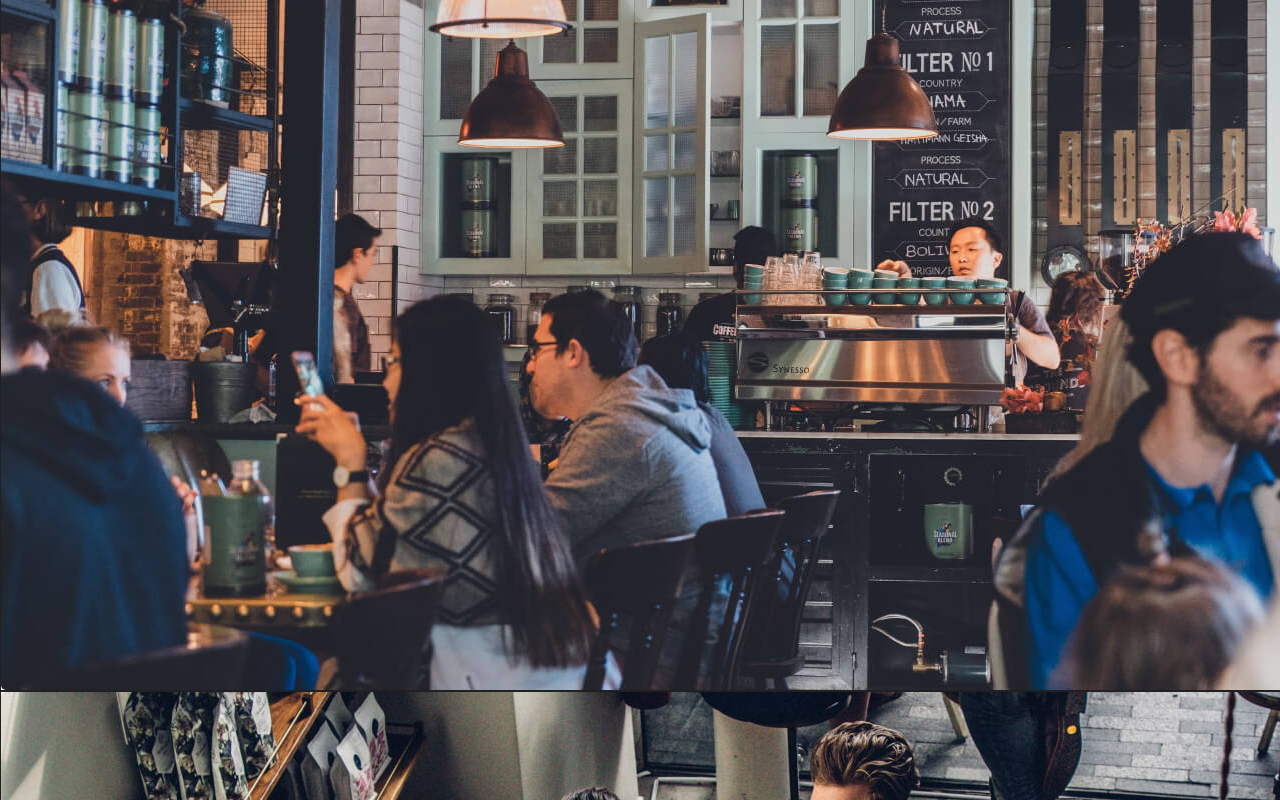
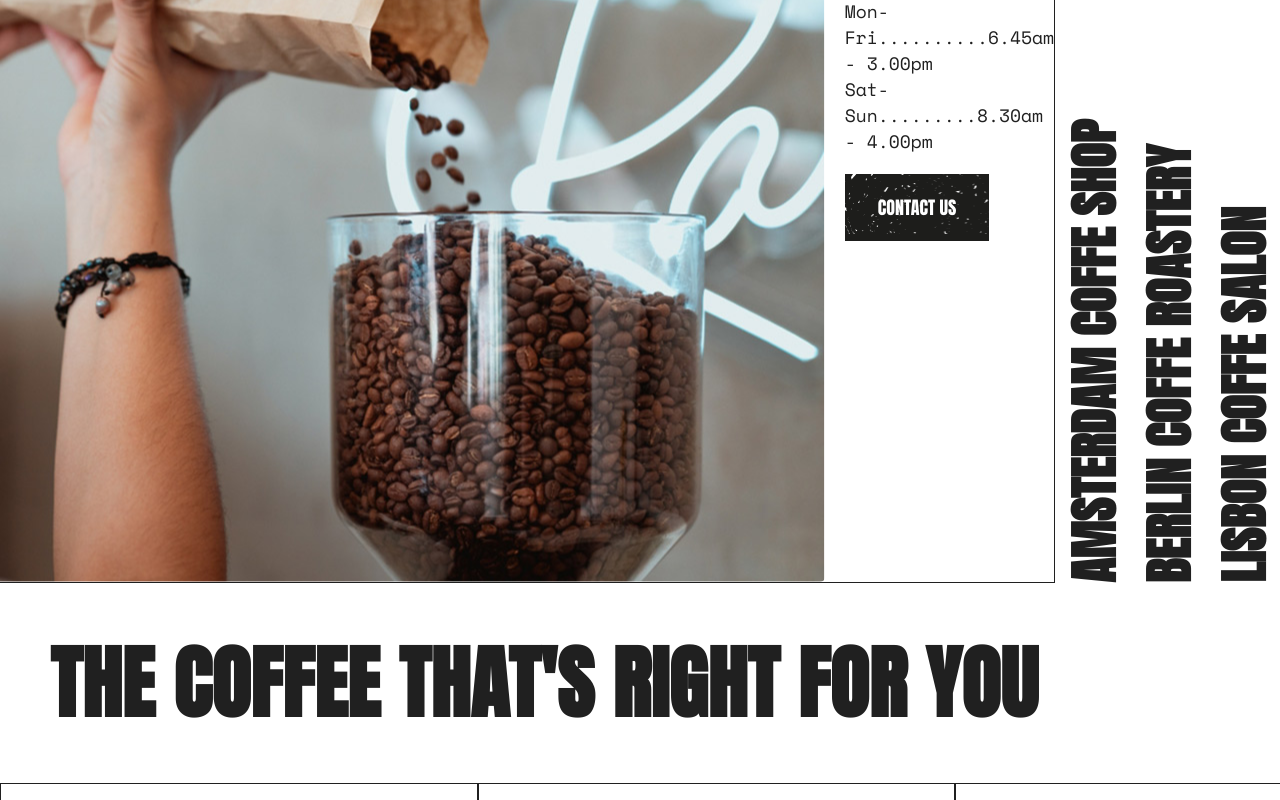
Before and after one commit to drmisssciurus/coffe-app-react, a React (Vite) app: page / in a window 1280 px wide. Shown: the part 2060-2860 px from the top of the page. Built offline with nearby package versions, Linux system fonts and the light colour scheme.

Commit message:
add accordeon

```diff
--- a/src/components/CoffeShop/CoffeShop.jsx
+++ b/src/components/CoffeShop/CoffeShop.jsx
@@ -2,10 +2,12 @@ import PropTypes from 'prop-types';
 import styles from './CoffeShop.module.scss';
 
 
-function CoffeShop({content}) {
+function CoffeShop({content, pipiska, isOpen}) {
 	return (
-		<div >
-			<div className={styles.wrapper}>
+		<div onClick={pipiska}>
+			{
+				isOpen ?
+				<div className={styles.wrapper}>
 				<div>
 					<img className={styles.image} src={content.image} alt="" />
 				</div>
@@ -21,12 +23,20 @@ function CoffeShop({content}) {
 						<p>Sat-Sun.........{content.weekends}</p>
 					</div>
 					<button className={styles.button}>Contact us</button>
-			</div>
-			</div>
+				</div>
+				</div>
+				:
+				<div>
+					<h1 className={styles.maintitle}>{content.title}</h1>
+				</div>
+
+			}
+
 
 		</div>
 	)
 }
 
-CoffeShop.propTypes = {content: PropTypes.object};
+CoffeShop.propTypes = {content: PropTypes.object, pipiska: PropTypes.func, isOpen: PropTypes.bool};
+
 export default CoffeShop;
--- a/src/components/CoffeShop/CoffeShop.module.scss
+++ b/src/components/CoffeShop/CoffeShop.module.scss
@@ -30,6 +30,15 @@
 	text-transform: uppercase;
 }
 
+.maintitle {
+	font-size: 50px;
+	font-family: "Anton", sans-serif;
+	text-transform: uppercase;
+	writing-mode: vertical-rl;
+	text-orientation: mixed;
+	rotate: 180deg;
+}
+
 .information {
 	font-family: "Space Mono", sans-serif;
 	font-size: 18px;
--- a/src/components/CoffeShops/CoffeShops.jsx
+++ b/src/components/CoffeShops/CoffeShops.jsx
@@ -1,5 +1,6 @@
-// import styles from './CoffeShops.module.scss';
+import styles from './CoffeShops.module.scss';
 import CoffeShop from '../CoffeShop/CoffeShop';
+import { useState } from 'react';
 
 const coffeShopContent = [
 	{
@@ -41,16 +42,26 @@ const coffeShopContent = [
 ];
 
 function CoffeShops() {
+	const [activeTab, setActiveTab] = useState(coffeShopContent.length - 1);
+
+	const handleOpenTab = (i) => {
+		setActiveTab(i);
+	}
+
 	return (
-		<>
+		<div className={styles.wrapper}>
 			{
 				coffeShopContent.map((item, i) => {
 					return (
-						<CoffeShop key={i} content={item}/>
+						<CoffeShop
+						pipiska={() => handleOpenTab(i)}
+						key={i}
+						content={item}
+						isOpen = {i === activeTab}/>
 					)
 				})
 			}
-		</>
+		</div>
 	)
 }
 
--- a/src/components/CoffeShops/CoffeShops.module.scss
+++ b/src/components/CoffeShops/CoffeShops.module.scss
@@ -1 +1,7 @@
 @import "/src/App.scss";
+
+.wrapper {
+	display: flex;
+	align-items: flex-end;
+	flex-direction: row-reverse;
+}
```
